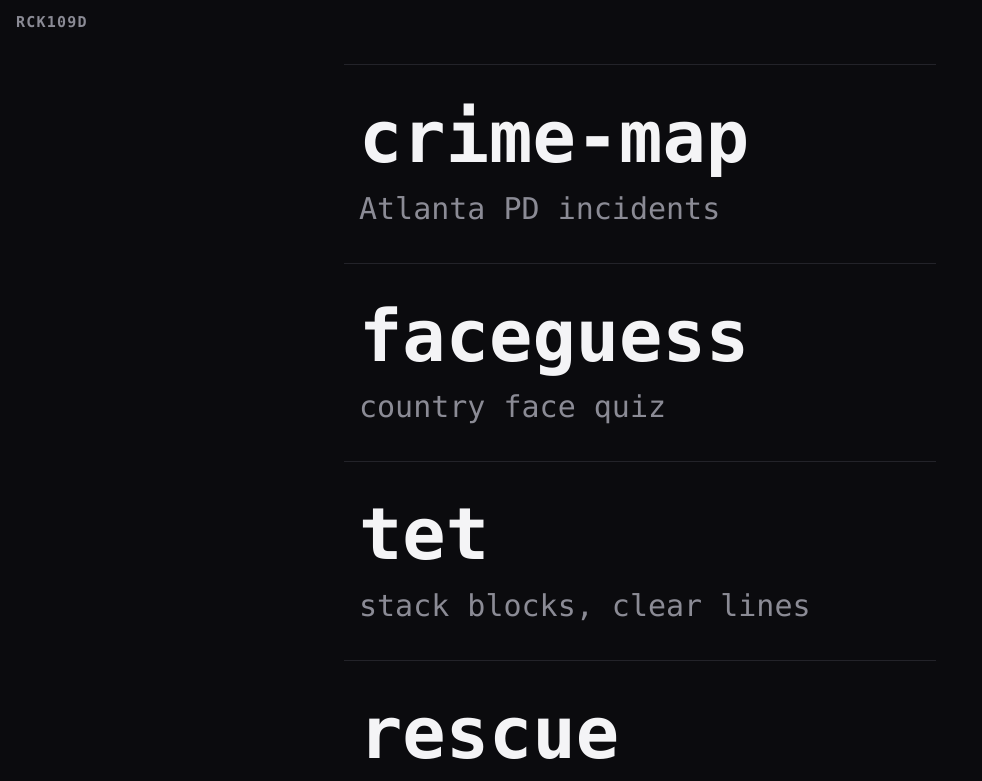
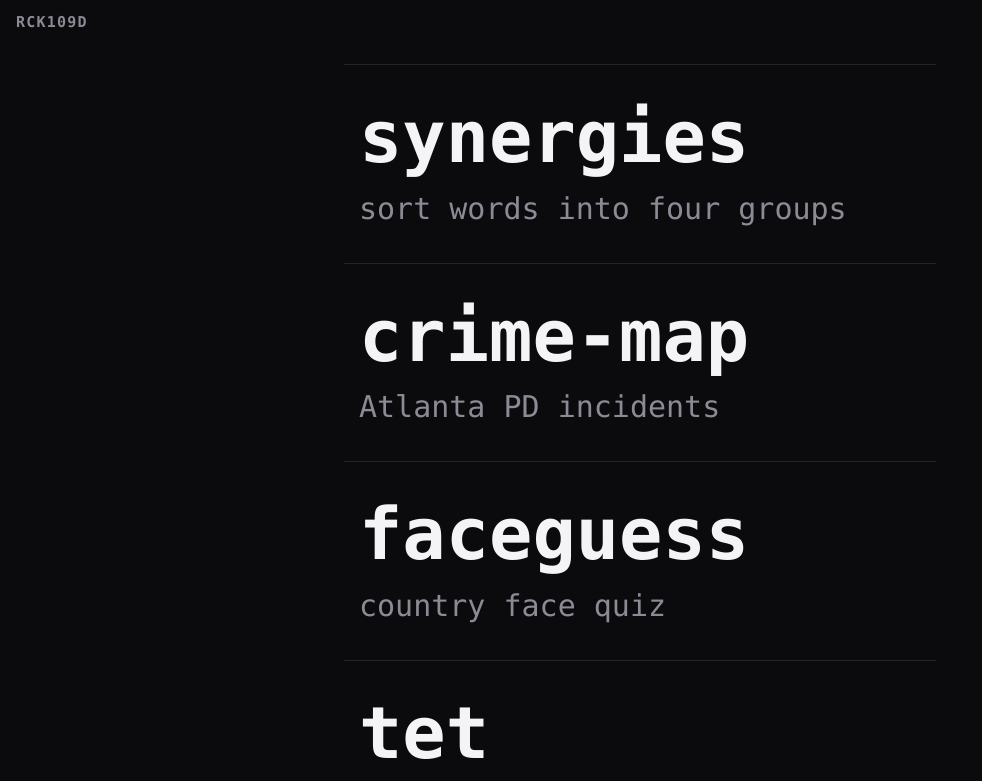
Before and after one commit to rck109d/rck109d.github.io, a plain HTML site: page index.html in a window 1280 px wide. Shown: the top 781 px of the page, without its empty margins (0-982 px from the left). Drawn offline with Linux system fonts and the light colour scheme.

Commit message:
add synergies link at the top of the index

```diff
--- a/index.html
+++ b/index.html
@@ -116,6 +116,12 @@
   <main>
     <ul>
       <li>
+        <a href="/synergies/">
+          <span class="name">synergies</span>
+          <span class="desc">sort words into four groups</span>
+        </a>
+      </li>
+      <li>
         <a href="/crime-map/">
           <span class="name">crime-map</span>
           <span class="desc">Atlanta PD incidents</span>
```
